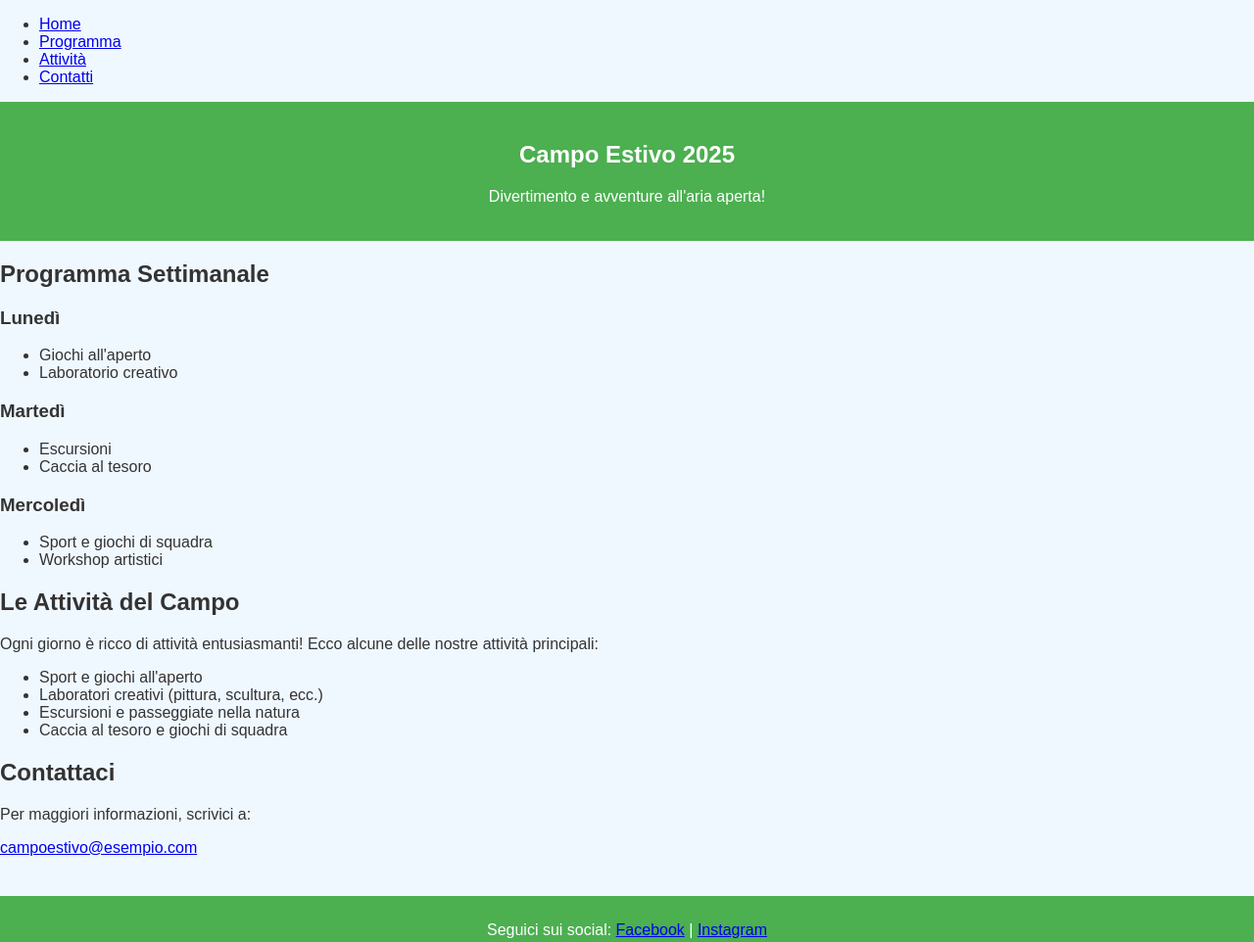
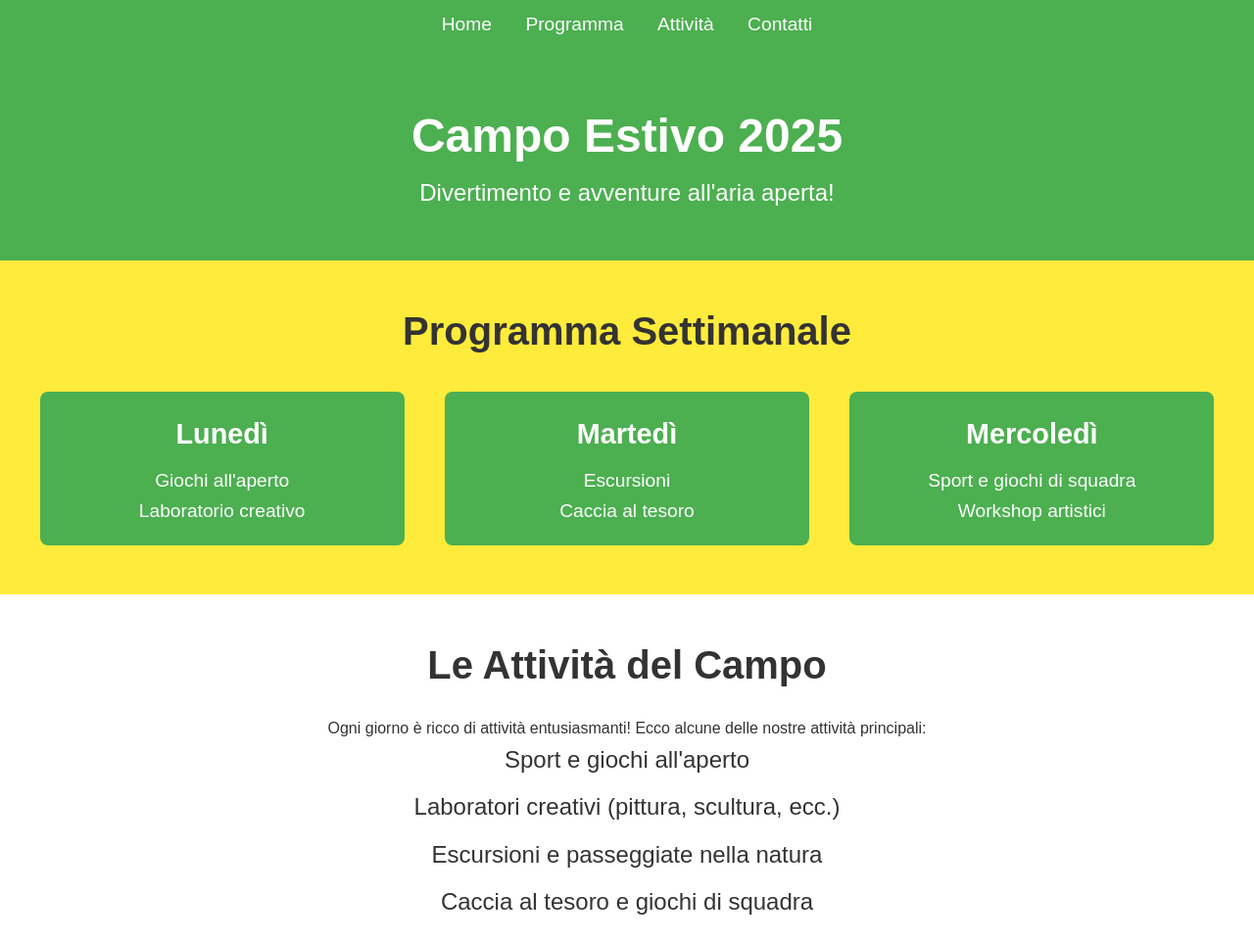
Before and after one commit to N3MR4C/campo-estivo, a plain HTML site: page index.html in a window 1280 px wide. Shown: the top 962 px of the page at 98% size. Drawn offline with Linux system fonts and the light colour scheme.

Commit message:
Update styles.css

```diff
--- a/styles.css
+++ b/styles.css
@@ -1,31 +1,161 @@
+/* Reset di default */
+* {
+    margin: 0;
+    padding: 0;
+    box-sizing: border-box;
+}
+
 /* Corpo della pagina */
 body {
-    font-family: Arial, sans-serif;
-    background-color: #f0f8ff; /* Colore di sfondo azzurro chiaro */
-    color: #333; /* Colore del testo */
-    margin: 0;
-    padding: 0;
+    font-family: 'Arial', sans-serif;
+    background-color: #f5f5f5;
+    color: #333;
+    line-height: 1.6;
 }
 
-/* Header (intestazione) */
-header {
-    background-color: #4CAF50; /* Colore di sfondo verde */
-    padding: 20px;
+/* Navbar di navigazione */
+nav {
+    background-color: #4CAF50;
+    padding: 10px 0;
     text-align: center;
-    color: white;
 }
 
-/* Sezione del programma */
-main section {
-    padding: 20px;
-    margin-top: 20px;
+nav ul {
+    list-style: none;
 }
 
-/* Footer (piè di pagina) */
-footer {
-    text-align: center;
-    margin-top: 40px;
-    padding: 10px;
+nav ul li {
+    display: inline;
+    margin: 0 15px;
+}
+
+nav ul li a {
+    color: white;
+    text-decoration: none;
+    font-size: 1.2rem;
+}
+
+nav ul li a:hover {
+    text-decoration: underline;
+}
+
+/* Sezione Home */
+#home {
     background-color: #4CAF50;
     color: white;
+    text-align: center;
+    padding: 50px 20px;
 }
+
+#home h1 {
+    font-size: 3rem;
+}
+
+#home p {
+    font-size: 1.5rem;
+}
+
+/* Sezione Programma */
+#programma {
+    padding: 40px 20px;
+    background-color: #ffeb3b; /* Giallo chiaro */
+    text-align: center;
+}
+
+#programma h2 {
+    font-size: 2.5rem;
+    margin-bottom: 20px;
+}
+
+.attivita {
+    display: flex;
+    justify-content: space-around;
+    flex-wrap: wrap;
+}
+
+.giorno {
+    background-color: #4CAF50;
+    color: white;
+    padding: 20px;
+    margin: 10px;
+    border-radius: 8px;
+    width: 30%;
+}
+
+.giorno h3 {
+    font-size: 1.8rem;
+    margin-bottom: 10px;
+}
+
+.giorno ul {
+    list-style-type: none;
+}
+
+.giorno ul li {
+    font-size: 1.2rem;
+}
+
+/* Sezione Attività */
+#attivita {
+    padding: 40px 20px;
+    background-color: #ffffff;
+    text-align: center;
+}
+
+#attivita h2 {
+    font-size: 2.5rem;
+    margin-bottom: 20px;
+}
+
+#attivita ul {
+    list-style-type: none;
+}
+
+#attivita ul li {
+    font-size: 1.5rem;
+    margin-bottom: 10px;
+}
+
+/* Sezione Contatti */
+#contatti {
+    padding: 40px 20px;
+    background-color: #4CAF50;
+    color: white;
+    text-align: center;
+}
+
+#contatti h2 {
+    font-size: 2.5rem;
+    margin-bottom: 20px;
+}
+
+#contatti a {
+    color: white;
+    text-decoration: none;
+}
+
+#contatti a:hover {
+    text-decoration: underline;
+}
+
+/* Footer */
+footer {
+    background-color: #4CAF50;
+    color: white;
+    padding: 20px 0;
+    text-align: center;
+}
+
+footer p {
+    font-size: 1.2rem;
+}
+
+footer a {
+    color: #ffffff;
+    text-decoration: none;
+    margin: 0 10px;
+}
+
+footer a:hover {
+    text-decoration: underline;
+}
```
